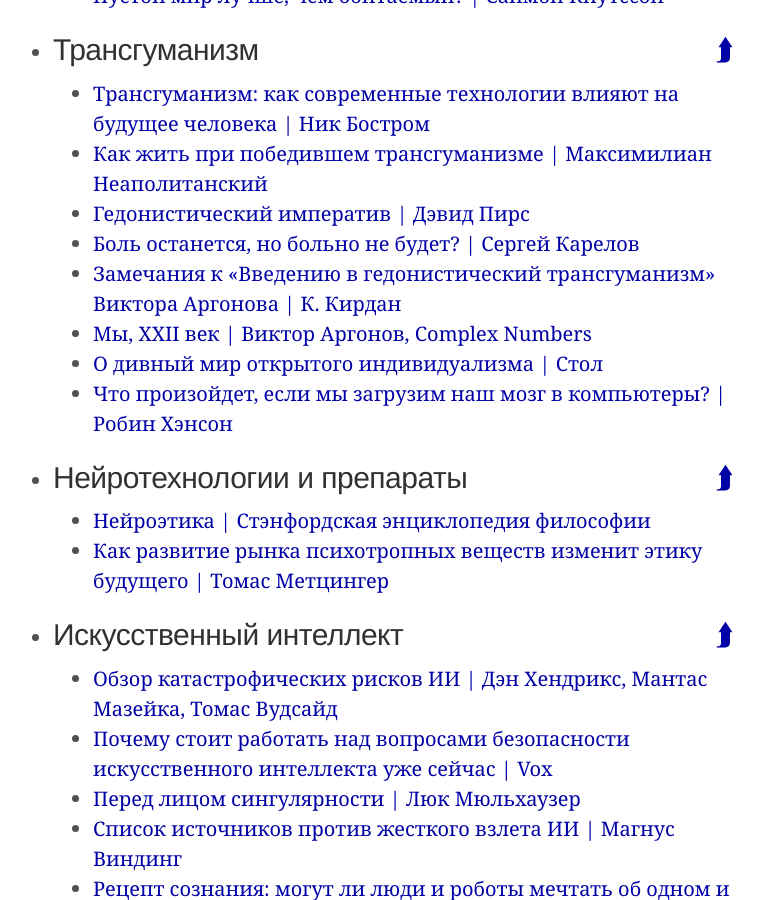
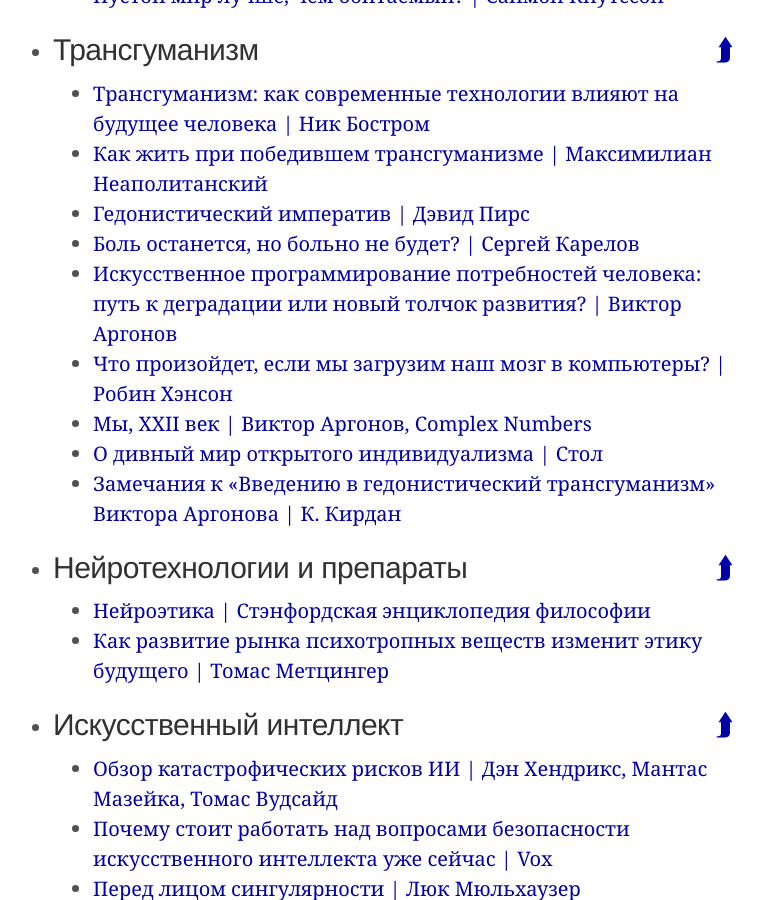
Before and after one commit to ReducingSuffering/reducingsuffering.github.io, a Jekyll site: the page built from index.md, in a window 1280 px wide and 900 px high, scrolled down 15577 px. Shown: the whole window, without its empty margins (267-1031 px from the left). Built offline with Jekyll 4.4.1, drawn with Linux system fonts in a browser that asks for light colours; some of the changed text lies outside the part shown.

Commit message:
Update technology.html

```diff
--- a/_lists/technology.html
+++ b/_lists/technology.html
@@ -17,10 +17,11 @@
   - 171 # Самая опасная идея в мире: как жить при победившем трансгуманизме — «Горький»
   - 89 # Гедонистический Императив — Дэвид Пирс
   - 407 # Боль останется, но больно не будет? — Сергей Карелов
-  - 94 # Замечания к «Введению в гедонистический трансгуманизм» — К. Кирдан
+  - 623 # Искусственное программирование потребностей человека: путь к деградации или новый толчок развития? — Виктор Аргонов
+  - 485 # Что произойдет, если мы загрузим наш мозг в компьютеры? — Робин Хэнсон
   - 92 # Мы, XXII век — Complex Numbers
   - 159 # О дивный мир открытого индивидуализма — Журнал «СТОЛ»
-  - 485 # Что произойдет, если мы загрузим наш мозг в компьютеры? — Робин Хэнсон
+  - 94 # Замечания к «Введению в гедонистический трансгуманизм» — К. Кирдан
 - title: Нейротехнологии и препараты
   mark: Нейротехнологии_и_препараты
   nodes:
@@ -59,6 +60,7 @@
   nodes:
   - 420 # Что нас ждет при едином правительстве и тотальном контроле искусственным интеллектом — Хайтек
   - 230 # Черный шар технологий: грозит ли опасность нашей цивилизации? — Ник Бостром, Мэтью ван дер Мерве
+  - 623 # Искусственное программирование потребностей человека: путь к деградации или новый толчок развития? — Виктор Аргонов
 - title: Животные
   mark: Технологии_и_будущее_Животные
   nodes:
```
